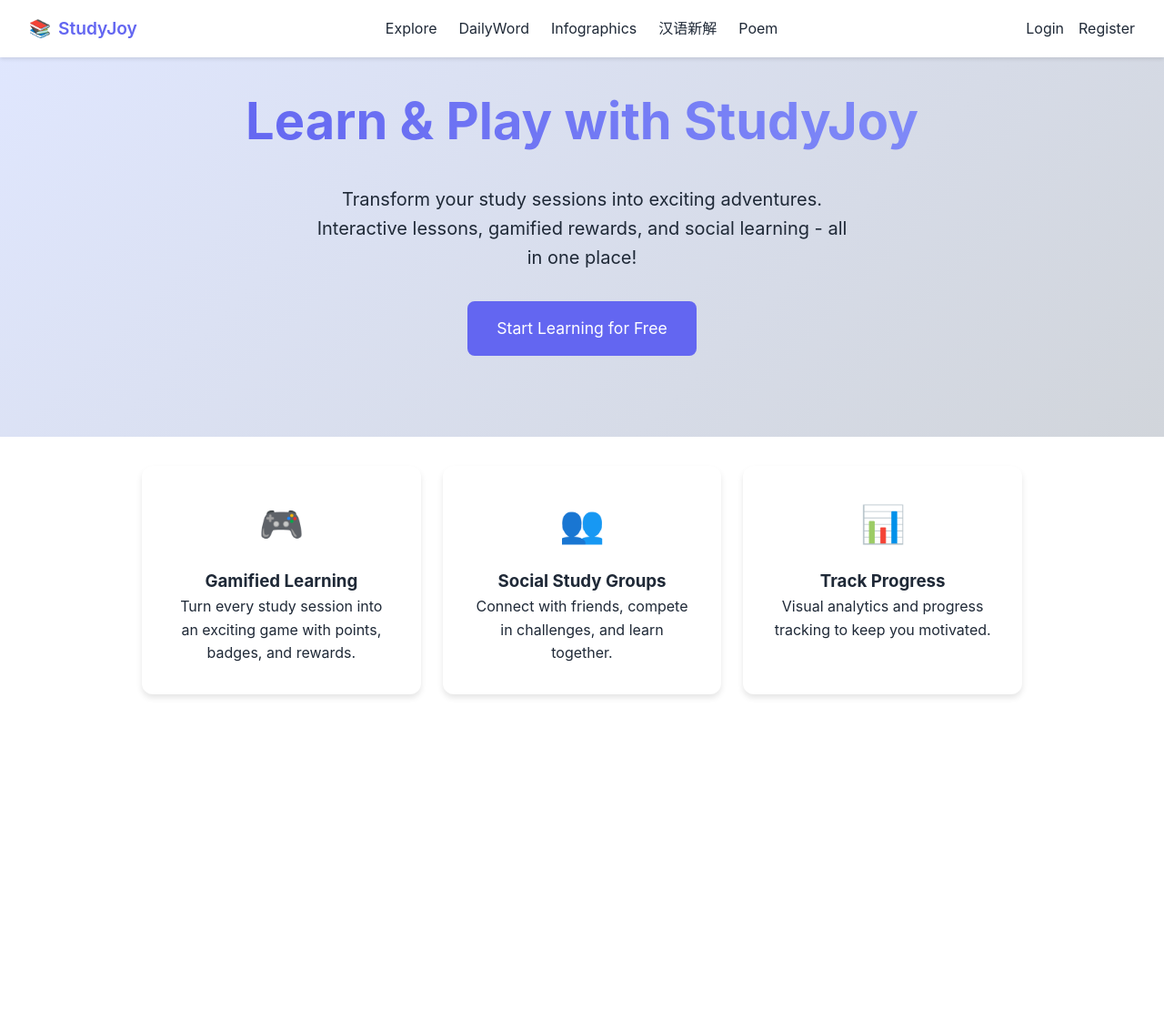
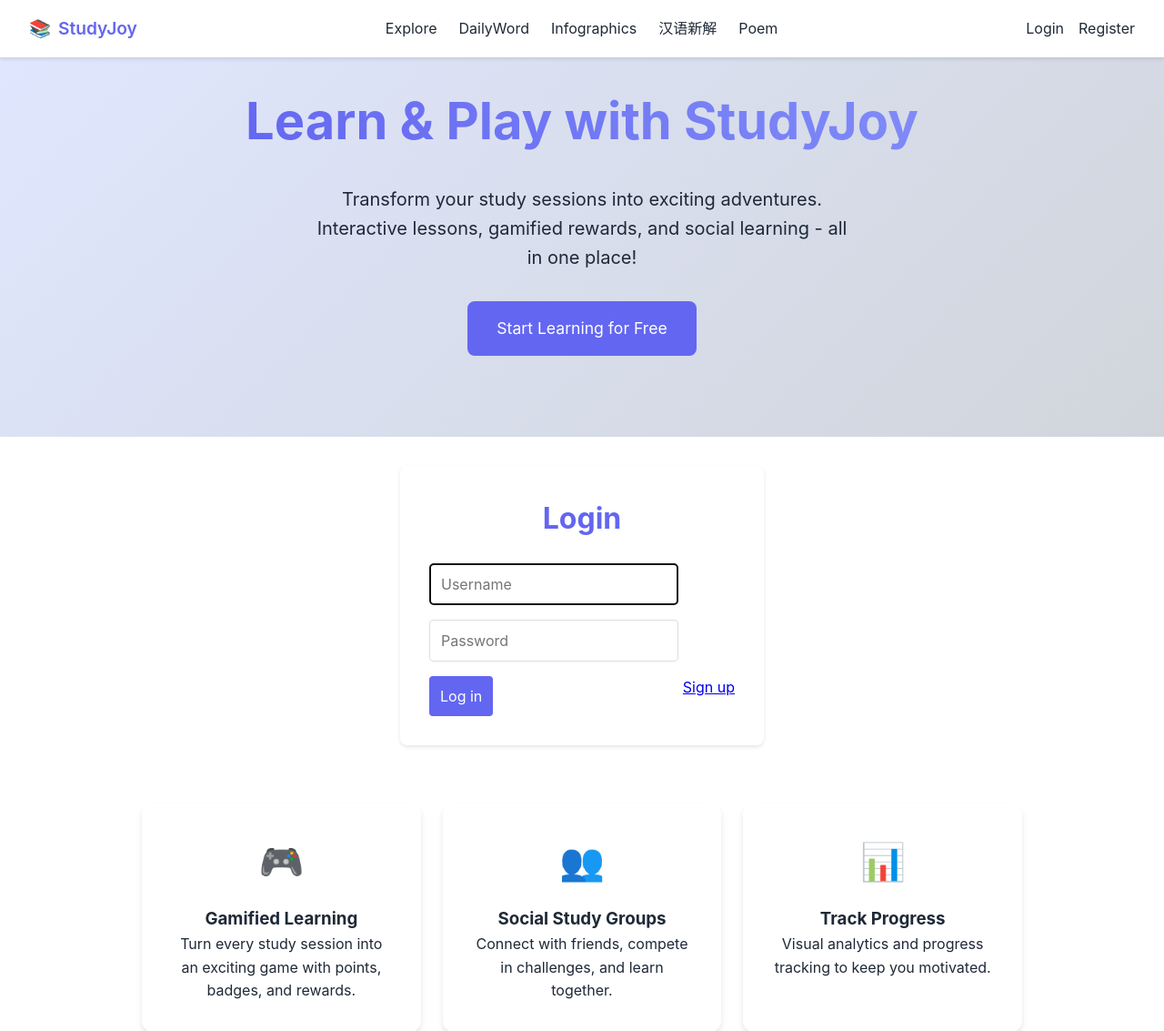
Before and after one commit to eipiem1/StudyJoy, a Flask app: page /login in a window 1280 px wide. Shown: the top 1133 px of the page at 91% size. Before the commit the page ends 767 px from the top, so only its background shows below. Run offline with Flask 3, Linux system fonts and the light colour scheme; parts of the project's set-up code (start-up, migrations or seed data) failed here and were passed over.

Commit message:
feat: Add styled auth forms with proper template blocks

```diff
--- a/templates/layout.html
+++ b/templates/layout.html
@@ -40,7 +40,7 @@
         });
     </script>
 
-    <title>StudyJoy - Make Learning Fun</title>
+    <title>StudyJoy - {% block title %}{% endblock %}</title>
 
     <style>
         #mint-link {
@@ -119,6 +119,55 @@
         .auth-links {
             display: flex;
             gap: 1rem;
+        }
+
+        .auth-container {
+            max-width: 400px;
+            margin: 2rem auto;
+            padding: 2rem;
+            background: white;
+            border-radius: 8px;
+            box-shadow: 0 2px 4px rgba(0,0,0,0.1);
+        }
+
+        .auth-container h1 {
+            text-align: center;
+            margin-bottom: 1.5rem;
+            color: var(--primary-color);
+        }
+
+        .auth-container form {
+            display: flex;
+            flex-direction: column;
+            gap: 1rem;
+        }
+
+        .auth-container input {
+            padding: 0.75rem;
+            border: 1px solid #ddd;
+            border-radius: 4px;
+            font-size: 1rem;
+        }
+
+        .auth-container button {
+            background: var(--primary-color);
+            color: white;
+            padding: 0.75rem;
+            border: none;
+            border-radius: 4px;
+            font-size: 1rem;
+            cursor: pointer;
+            transition: background-color 0.2s;
+        }
+
+        .auth-container button:hover {
+            background: var(--secondary-color);
+        }
+
+        .auth-container .btn-group {
+            display: flex;
+            gap: 1rem;
+            justify-content: space-between;
         }
     </style>
 
@@ -315,6 +364,9 @@
         <a href="/explore" class="cta-button">Start Learning for Free</a>
     </section>
 
+    <main>
+        {% block main %}{% endblock %}
+    </main>
     <section class="features">
         <div class="feature-card">
             <div class="feature-icon">🎮</div>
--- a/templates/login.html
+++ b/templates/login.html
@@ -5,9 +5,9 @@ Login
 {% endblock %}
 
 {% block main %}
-<h1 class="display-5" style="margin: 2rem;">Login</h1>
-
-<form action="/login" method="post" style="margin: 1rem;">
+<div class="auth-container">
+    <h1>Login</h1>
+    <form action="/login" method="post">
     <div class="mb-3">
         <input autocomplete="off" autofocus class="form-control mx-auto w-auto" id="username" name="username"
             placeholder="Username" type="text">
@@ -15,9 +15,9 @@ Login
     <div class="mb-3">
         <input class="form-control mx-auto w-auto" id="password" name="password" placeholder="Password" type="password">
     </div>
-    <button class="btn btn-primary" type="submit">Log in</button>
-</form>
-<form action="/register" method="get">
-    <button class="btn btn-primary" type="submit">Sign up</button>
+    <div class="btn-group">
+        <button type="submit">Log in</button>
+        <a href="/register" class="btn-secondary">Sign up</a>
+    </div>
 </form>
 {% endblock %}
--- a/templates/register.html
+++ b/templates/register.html
@@ -5,8 +5,9 @@ Register
 {% endblock %}
 
 {% block main %}
-<h1 class="display-5" style="margin: 2rem;">Register</h1>
-<form action="/register" method="post">
+<div class="auth-container">
+    <h1>Register</h1>
+    <form action="/register" method="post">
     <div class="mb-3">
         <input autocomplete="off" autofocus class="form-control mx-auto w-auto" id="username" name="username"
             placeholder="Username" type="text">
```
